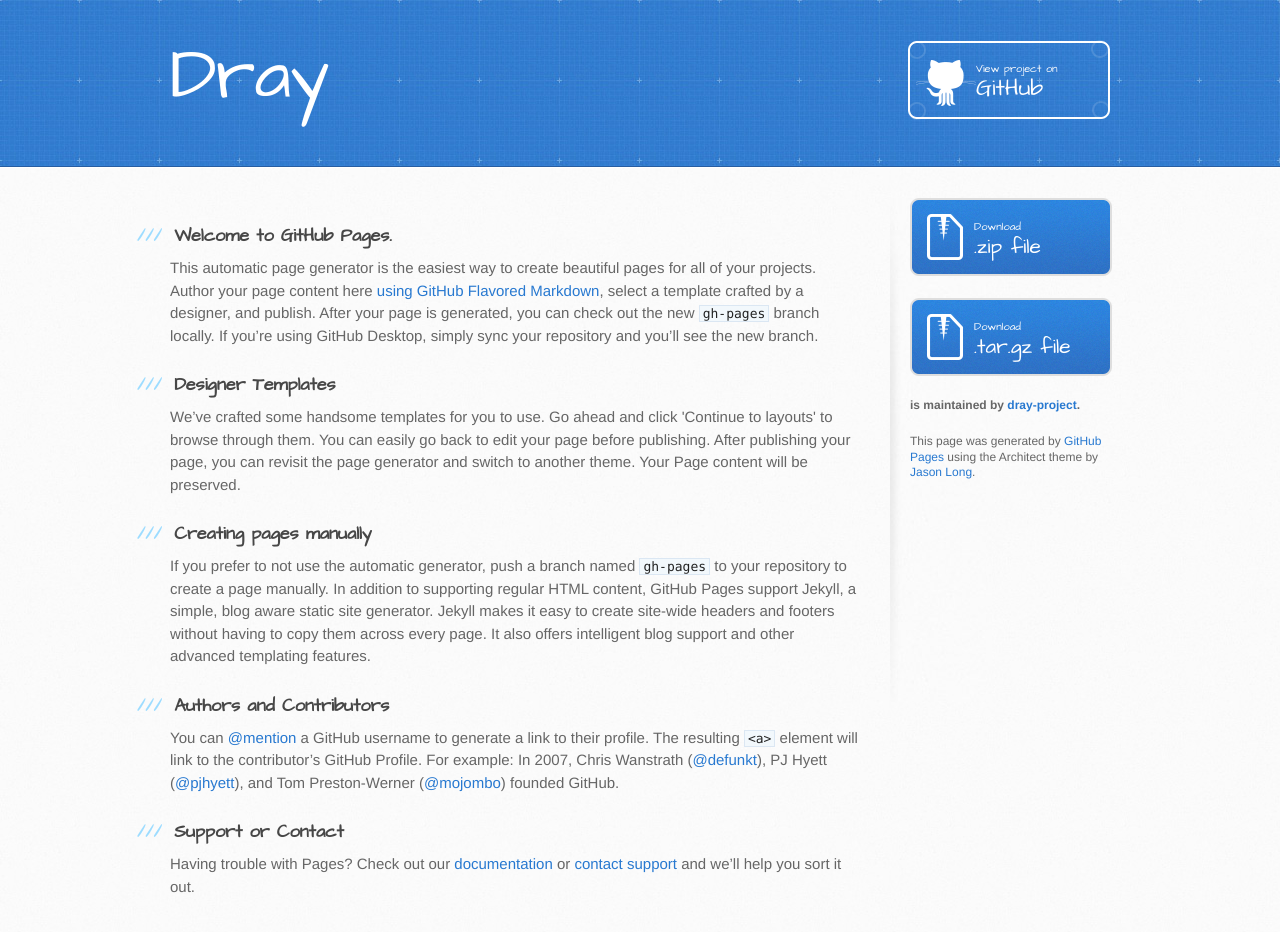
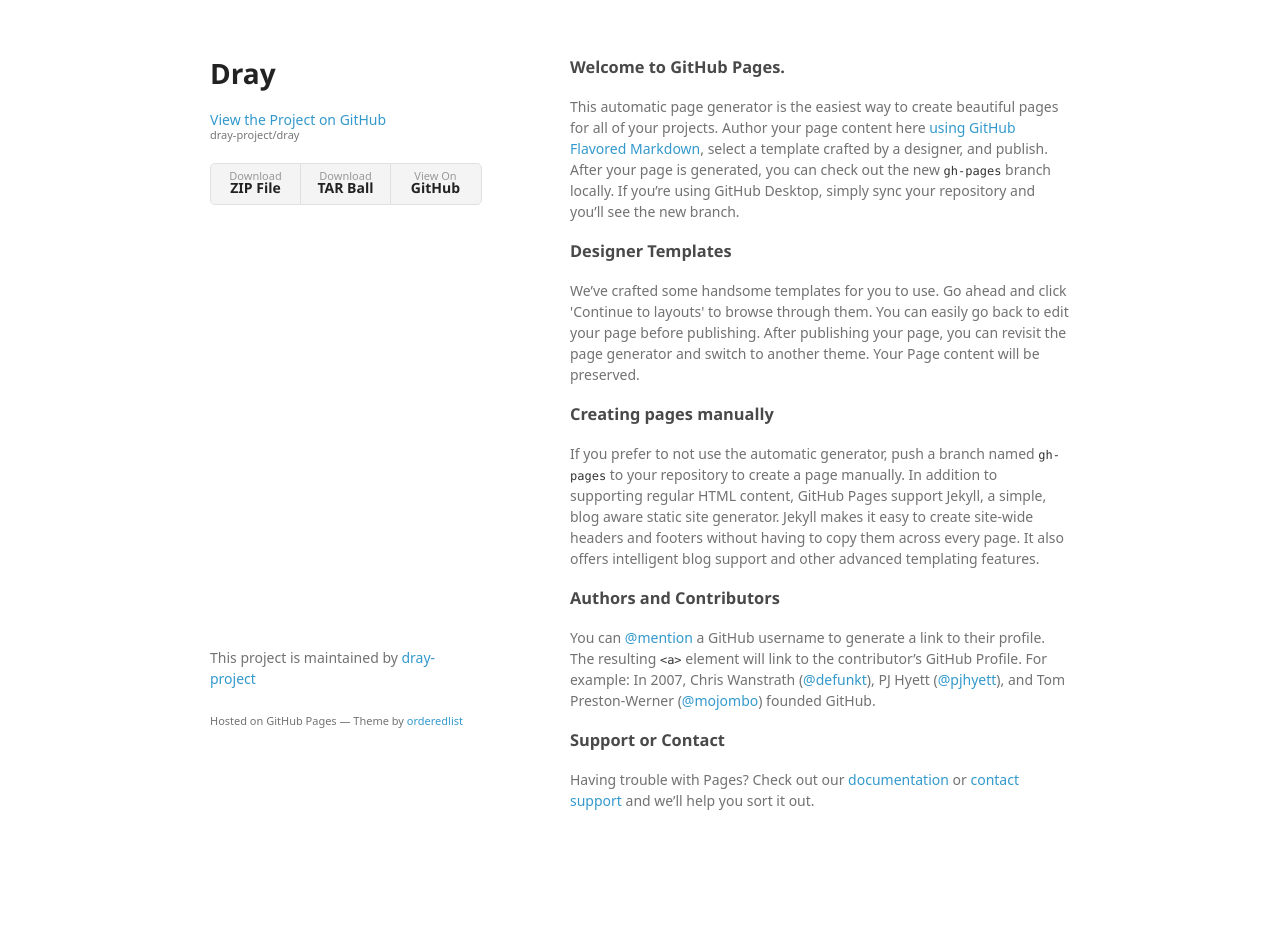
Before and after one commit to dray-project/dray, a plain HTML site: page index.html in a window 1280 px wide. After the commit the page ends 881 px from the top, so only its background shows below. Drawn offline with Linux system fonts and the light colour scheme; a web font is replaced by a local one.

Commit message:
Create gh-pages branch via GitHub

```diff
--- a/index.html
+++ b/index.html
@@ -1,34 +1,34 @@
-<!DOCTYPE html>
+<!doctype html>
 <html>
   <head>
-    <meta charset='utf-8'>
+    <meta charset="utf-8">
     <meta http-equiv="X-UA-Compatible" content="chrome=1">
-    <meta name="viewport" content="width=device-width, initial-scale=1, maximum-scale=1">
-    <link href='https://fonts.googleapis.com/css?family=Architects+Daughter' rel='stylesheet' type='text/css'>
-    <link rel="stylesheet" type="text/css" href="stylesheets/stylesheet.css" media="screen">
-    <link rel="stylesheet" type="text/css" href="stylesheets/github-light.css" media="screen">
-    <link rel="stylesheet" type="text/css" href="stylesheets/print.css" media="print">
+    <title>Dray by dray-project</title>
 
+    <link rel="stylesheet" href="stylesheets/styles.css">
+    <link rel="stylesheet" href="stylesheets/github-light.css">
+    <meta name="viewport" content="width=device-width">
     <!--[if lt IE 9]>
     <script src="//html5shiv.googlecode.com/svn/trunk/html5.js"></script>
     <![endif]-->
+  </head>
+  <body>
+    <div class="wrapper">
+      <header>
+        <h1>Dray</h1>
+        <p></p>
 
-    <title>Dray by dray-project</title>
-  </head>
+        <p class="view"><a href="https://github.com/dray-project/dray">View the Project on GitHub <small>dray-project/dray</small></a></p>
 
-  <body>
-    <header>
-      <div class="inner">
-        <h1>Dray</h1>
-        <h2></h2>
-        <a href="https://github.com/dray-project/dray" class="button"><small>View project on</small> GitHub</a>
-      </div>
-    </header>
 
-    <div id="content-wrapper">
-      <div class="inner clearfix">
-        <section id="main-content">
-          <h3>
+        <ul>
+          <li><a href="https://github.com/dray-project/dray/zipball/master">Download <strong>ZIP File</strong></a></li>
+          <li><a href="https://github.com/dray-project/dray/tarball/master">Download <strong>TAR Ball</strong></a></li>
+          <li><a href="https://github.com/dray-project/dray">View On <strong>GitHub</strong></a></li>
+        </ul>
+      </header>
+      <section>
+        <h3>
 <a id="welcome-to-github-pages" class="anchor" href="#welcome-to-github-pages" aria-hidden="true"><span aria-hidden="true" class="octicon octicon-link"></span></a>Welcome to GitHub Pages.</h3>
 
 <p>This automatic page generator is the easiest way to create beautiful pages for all of your projects. Author your page content here <a href="https://guides.github.com/features/mastering-markdown/">using GitHub Flavored Markdown</a>, select a template crafted by a designer, and publish. After your page is generated, you can check out the new <code>gh-pages</code> branch locally. If you’re using GitHub Desktop, simply sync your repository and you’ll see the new branch.</p>
@@ -52,25 +52,13 @@
 <a id="support-or-contact" class="anchor" href="#support-or-contact" aria-hidden="true"><span aria-hidden="true" class="octicon octicon-link"></span></a>Support or Contact</h3>
 
 <p>Having trouble with Pages? Check out our <a href="https://help.github.com/pages">documentation</a> or <a href="https://github.com/contact">contact support</a> and we’ll help you sort it out.</p>
-        </section>
-
-        <aside id="sidebar">
-          <a href="https://github.com/dray-project/dray/zipball/master" class="button">
-            <small>Download</small>
-            .zip file
-          </a>
-          <a href="https://github.com/dray-project/dray/tarball/master" class="button">
-            <small>Download</small>
-            .tar.gz file
-          </a>
-
-          <p class="repo-owner"><a href="https://github.com/dray-project/dray"></a> is maintained by <a href="https://github.com/dray-project">dray-project</a>.</p>
-
-          <p>This page was generated by <a href="https://pages.github.com">GitHub Pages</a> using the Architect theme by <a href="https://twitter.com/jasonlong">Jason Long</a>.</p>
-        </aside>
-      </div>
+      </section>
+      <footer>
+        <p>This project is maintained by <a href="https://github.com/dray-project">dray-project</a></p>
+        <p><small>Hosted on GitHub Pages &mdash; Theme by <a href="https://github.com/orderedlist">orderedlist</a></small></p>
+      </footer>
     </div>
-
+    <script src="javascripts/scale.fix.js"></script>
 
   </body>
 </html>
--- /dev/null
+++ b/javascripts/scale.fix.js
@@ -0,0 +1,17 @@
+var metas = document.getElementsByTagName('meta');
+var i;
+if (navigator.userAgent.match(/iPhone/i)) {
+  for (i=0; i<metas.length; i++) {
+    if (metas[i].name == "viewport") {
+      metas[i].content = "width=device-width, minimum-scale=1.0, maximum-scale=1.0";
+    }
+  }
+  document.addEventListener("gesturestart", gestureStart, false);
+}
+function gestureStart() {
+  for (i=0; i<metas.length; i++) {
+    if (metas[i].name == "viewport") {
+      metas[i].content = "width=device-width, minimum-scale=0.25, maximum-scale=1.6";
+    }
+  }
+}
--- /dev/null
+++ b/stylesheets/styles.css
@@ -0,0 +1,324 @@
+@font-face {
+  font-family: 'Noto Sans';
+  font-weight: 400;
+  font-style: normal;
+  src: url('../fonts/Noto-Sans-regular/Noto-Sans-regular.eot');
+  src: url('../fonts/Noto-Sans-regular/Noto-Sans-regular.eot?#iefix') format('embedded-opentype'),
+       local('Noto Sans'),
+       local('Noto-Sans-regular'),
+       url('../fonts/Noto-Sans-regular/Noto-Sans-regular.woff2') format('woff2'),
+       url('../fonts/Noto-Sans-regular/Noto-Sans-regular.woff') format('woff'),
+       url('../fonts/Noto-Sans-regular/Noto-Sans-regular.ttf') format('truetype'),
+       url('../fonts/Noto-Sans-regular/Noto-Sans-regular.svg#NotoSans') format('svg');
+}
+
+@font-face {
+  font-family: 'Noto Sans';
+  font-weight: 700;
+  font-style: normal;
+  src: url('../fonts/Noto-Sans-700/Noto-Sans-700.eot');
+  src: url('../fonts/Noto-Sans-700/Noto-Sans-700.eot?#iefix') format('embedded-opentype'),
+       local('Noto Sans Bold'),
+       local('Noto-Sans-700'),
+       url('../fonts/Noto-Sans-700/Noto-Sans-700.woff2') format('woff2'),
+       url('../fonts/Noto-Sans-700/Noto-Sans-700.woff') format('woff'),
+       url('../fonts/Noto-Sans-700/Noto-Sans-700.ttf') format('truetype'),
+       url('../fonts/Noto-Sans-700/Noto-Sans-700.svg#NotoSans') format('svg');
+}
+
+@font-face {
+  font-family: 'Noto Sans';
+  font-weight: 400;
+  font-style: italic;
+  src: url('../fonts/Noto-Sans-italic/Noto-Sans-italic.eot');
+  src: url('../fonts/Noto-Sans-italic/Noto-Sans-italic.eot?#iefix') format('embedded-opentype'),
+       local('Noto Sans Italic'),
+       local('Noto-Sans-italic'),
+       url('../fonts/Noto-Sans-italic/Noto-Sans-italic.woff2') format('woff2'),
+       url('../fonts/Noto-Sans-italic/Noto-Sans-italic.woff') format('woff'),
+       url('../fonts/Noto-Sans-italic/Noto-Sans-italic.ttf') format('truetype'),
+       url('../fonts/Noto-Sans-italic/Noto-Sans-italic.svg#NotoSans') format('svg');
+}
+
+@font-face {
+  font-family: 'Noto Sans';
+  font-weight: 700;
+  font-style: italic;
+  src: url('../fonts/Noto-Sans-700italic/Noto-Sans-700italic.eot');
+  src: url('../fonts/Noto-Sans-700italic/Noto-Sans-700italic.eot?#iefix') format('embedded-opentype'),
+       local('Noto Sans Bold Italic'),
+       local('Noto-Sans-700italic'),
+       url('../fonts/Noto-Sans-700italic/Noto-Sans-700italic.woff2') format('woff2'),
+       url('../fonts/Noto-Sans-700italic/Noto-Sans-700italic.woff') format('woff'),
+       url('../fonts/Noto-Sans-700italic/Noto-Sans-700italic.ttf') format('truetype'),
+       url('../fonts/Noto-Sans-700italic/Noto-Sans-700italic.svg#NotoSans') format('svg');
+}
+
+body {
+  background-color: #fff;
+  padding:50px;
+  font: 14px/1.5 "Noto Sans", "Helvetica Neue", Helvetica, Arial, sans-serif;
+  color:#727272;
+  font-weight:400;
+}
+
+h1, h2, h3, h4, h5, h6 {
+  color:#222;
+  margin:0 0 20px;
+}
+
+p, ul, ol, table, pre, dl {
+  margin:0 0 20px;
+}
+
+h1, h2, h3 {
+  line-height:1.1;
+}
+
+h1 {
+  font-size:28px;
+}
+
+h2 {
+  color:#393939;
+}
+
+h3, h4, h5, h6 {
+  color:#494949;
+}
+
+a {
+  color:#39c;
+  text-decoration:none;
+}
+
+a:hover {
+  color:#069;
+}
+
+a small {
+  font-size:11px;
+  color:#777;
+  margin-top:-0.3em;
+  display:block;
+}
+
+a:hover small {
+  color:#777;
+}
+
+.wrapper {
+  width:860px;
+  margin:0 auto;
+}
+
+blockquote {
+  border-left:1px solid #e5e5e5;
+  margin:0;
+  padding:0 0 0 20px;
+  font-style:italic;
+}
+
+code, pre {
+  font-family:Monaco, Bitstream Vera Sans Mono, Lucida Console, Terminal, Consolas, Liberation Mono, DejaVu Sans Mono, Courier New, monospace;
+  color:#333;
+  font-size:12px;
+}
+
+pre {
+  padding:8px 15px;
+  background: #f8f8f8;
+  border-radius:5px;
+  border:1px solid #e5e5e5;
+  overflow-x: auto;
+}
+
+table {
+  width:100%;
+  border-collapse:collapse;
+}
+
+th, td {
+  text-align:left;
+  padding:5px 10px;
+  border-bottom:1px solid #e5e5e5;
+}
+
+dt {
+  color:#444;
+  font-weight:700;
+}
+
+th {
+  color:#444;
+}
+
+img {
+  max-width:100%;
+}
+
+header {
+  width:270px;
+  float:left;
+  position:fixed;
+  -webkit-font-smoothing:subpixel-antialiased;
+}
+
+header ul {
+  list-style:none;
+  height:40px;
+  padding:0;
+  background: #f4f4f4;
+  border-radius:5px;
+  border:1px solid #e0e0e0;
+  width:270px;
+}
+
+header li {
+  width:89px;
+  float:left;
+  border-right:1px solid #e0e0e0;
+  height:40px;
+}
+
+header li:first-child a {
+  border-radius:5px 0 0 5px;
+}
+
+header li:last-child a {
+  border-radius:0 5px 5px 0;
+}
+
+header ul a {
+  line-height:1;
+  font-size:11px;
+  color:#999;
+  display:block;
+  text-align:center;
+  padding-top:6px;
+  height:34px;
+}
+
+header ul a:hover {
+  color:#999;
+}
+
+header ul a:active {
+  background-color:#f0f0f0;
+}
+
+strong {
+  color:#222;
+  font-weight:700;
+}
+
+header ul li + li + li {
+  border-right:none;
+  width:89px;
+}
+
+header ul a strong {
+  font-size:14px;
+  display:block;
+  color:#222;
+}
+
+section {
+  width:500px;
+  float:right;
+  padding-bottom:50px;
+}
+
+small {
+  font-size:11px;
+}
+
+hr {
+  border:0;
+  background:#e5e5e5;
+  height:1px;
+  margin:0 0 20px;
+}
+
+footer {
+  width:270px;
+  float:left;
+  position:fixed;
+  bottom:50px;
+  -webkit-font-smoothing:subpixel-antialiased;
+}
+
+@media print, screen and (max-width: 960px) {
+
+  div.wrapper {
+    width:auto;
+    margin:0;
+  }
+
+  header, section, footer {
+    float:none;
+    position:static;
+    width:auto;
+  }
+
+  header {
+    padding-right:320px;
+  }
+
+  section {
+    border:1px solid #e5e5e5;
+    border-width:1px 0;
+    padding:20px 0;
+    margin:0 0 20px;
+  }
+
+  header a small {
+    display:inline;
+  }
+
+  header ul {
+    position:absolute;
+    right:50px;
+    top:52px;
+  }
+}
+
+@media print, screen and (max-width: 720px) {
+  body {
+    word-wrap:break-word;
+  }
+
+  header {
+    padding:0;
+  }
+
+  header ul, header p.view {
+    position:static;
+  }
+
+  pre, code {
+    word-wrap:normal;
+  }
+}
+
+@media print, screen and (max-width: 480px) {
+  body {
+    padding:15px;
+  }
+
+  header ul {
+    width:99%;
+  }
+
+  header li, header ul li + li + li {
+    width:33%;
+  }
+}
+
+@media print {
+  body {
+    padding:0.4in;
+    font-size:12pt;
+    color:#444;
+  }
+}
```
